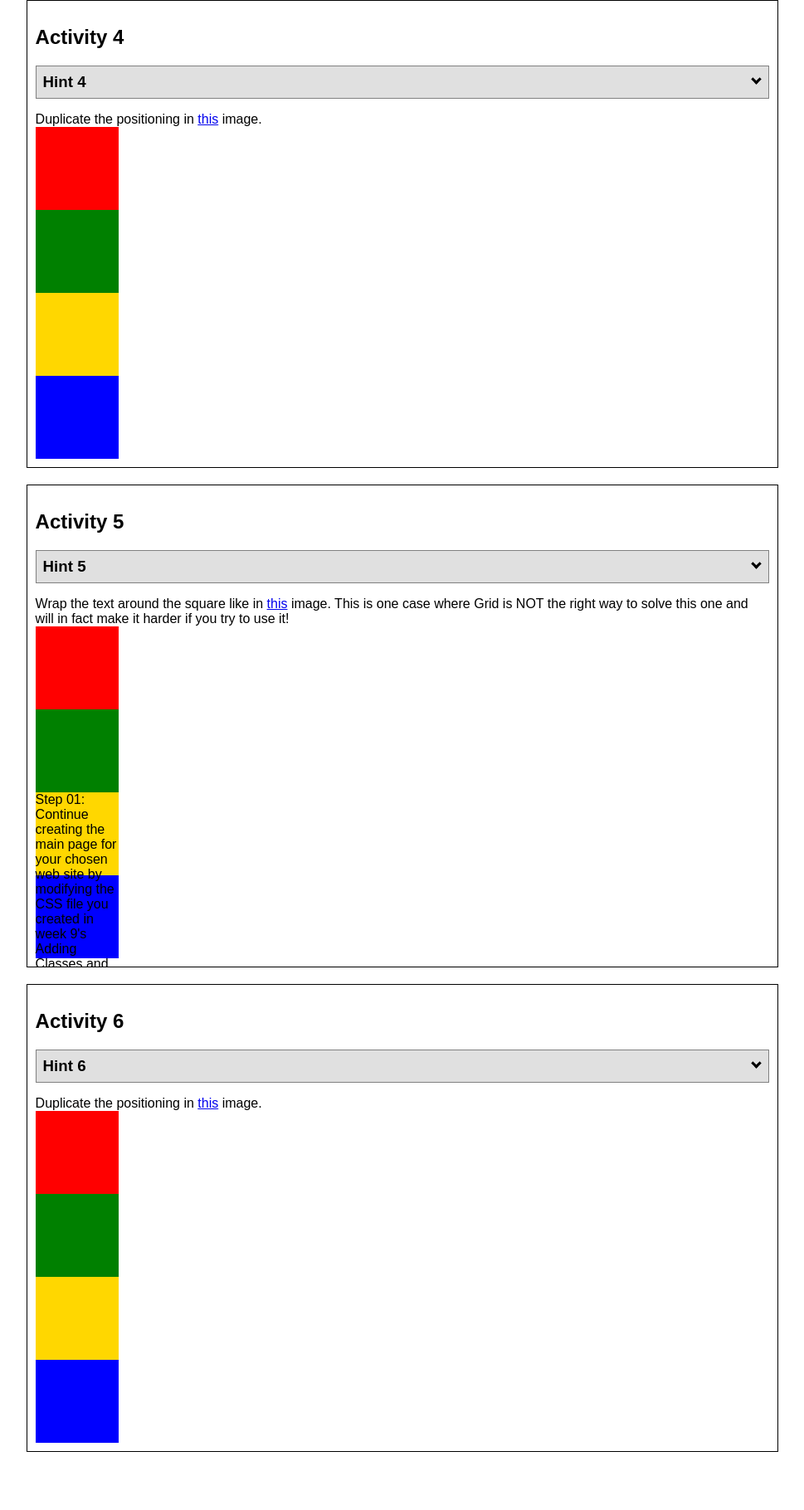
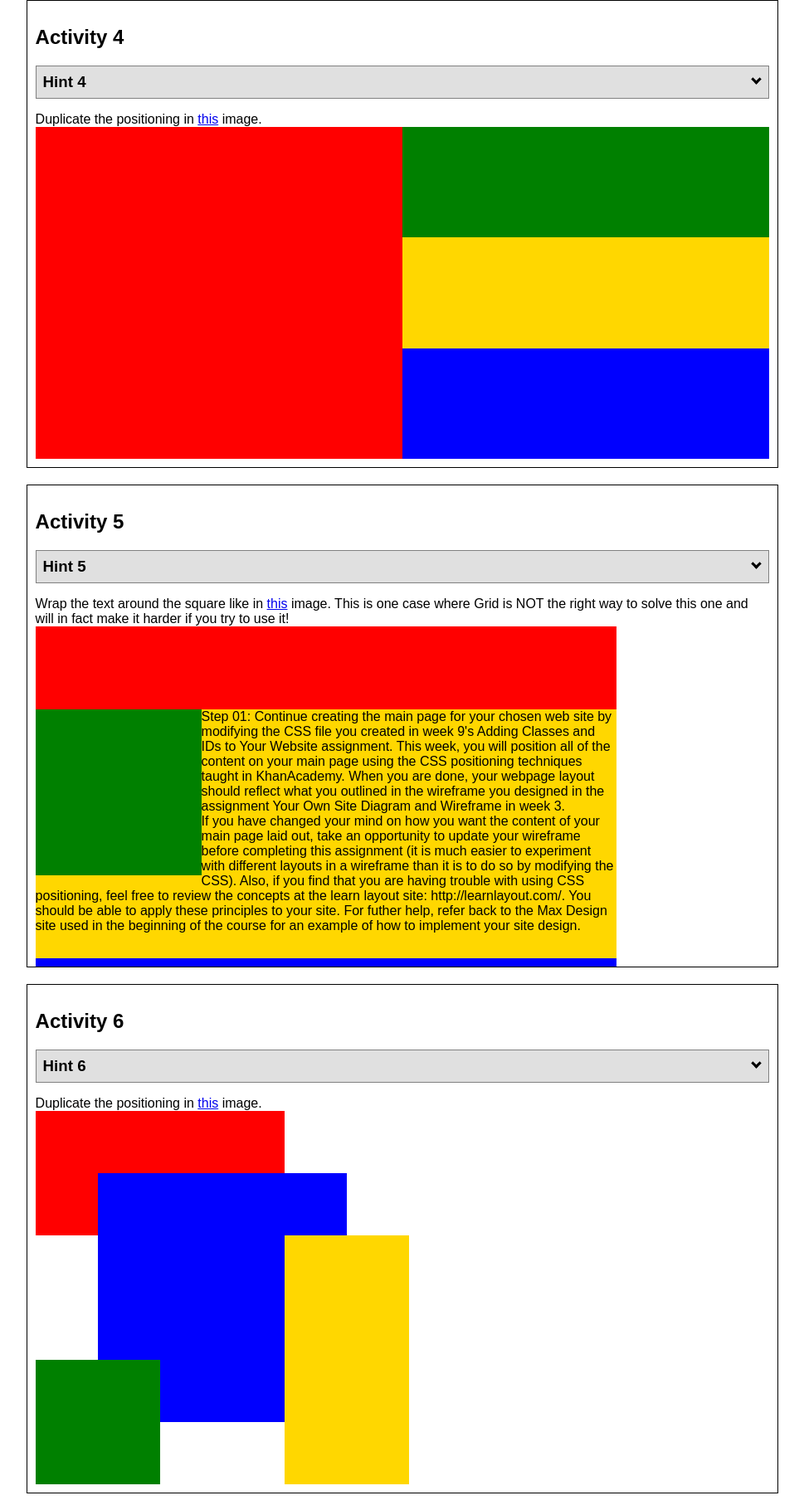
Before and after one commit to chrisglw/wdd130, a plain HTML site: page positioning/positioning.html in a window 1280 px wide. Shown: the part 2241-4061 px from the top of the page at 83% size, without its empty margins (155-1124 px from the left). Before the commit the page ends 4011 px from the top, so only its background shows below. Drawn offline with Linux system fonts and the light colour scheme.

Commit message:
positioning finished

```diff
--- a/positioning1/positionstyles.css
+++ b/positioning/positionstyles.css
@@ -71,102 +71,142 @@
 /* Activity 3 styles */
 .content3 {
   /* This is the parent of the activity 3 boxes. */
+  display: grid;
+  grid-template-columns: 1fr 10% 1fr;
+  grid-template-rows: 1r 1r 1r 1fr;
+  justify-items: center;
+  /* grid-gap: 20px; */
+
 }
 .red3 {
-  width: 100px;
+  width: 100%;
   height: 100px;
   background-color: red;
+  grid-column: 1/4;
+  grid-row: 1/2;
 }
 .green3 {
-  width: 100px;
-  height: 100px;
+  width: 100%;
+  height: 200px;
   background-color: green;
+  grid-column: 1/2;
+
 }
 .yellow3 {
-  width: 100px;
-  height: 100px;
+  width: 100%;
+  height: 200px;
   background-color: gold;
+  grid-column: 3/4;
 }
 .blue3 {
-  width: 100px;
+  width: 100%;
   height: 100px;
   background-color: blue;
+  grid-column: 1/4;
+  grid-row: 3/4;
 }
 /* Activity 4 styles */
 .content4 {
   /* This is the parent of the activity 4 boxes. */
   height: 400px;
+  display: grid;
+  grid-template-columns: 1fr 1fr;
+  grid-template-rows: 1fr 1fr 1fr;
 }
 .red4 {
-  width: 100px;
-  height: 100px;
+  width: 100%;
+  height: 100%;
   background-color: red;
+  grid-column: 1/2;
+  grid-row: 1/4;
 }
 .green4 {
-  width: 100px;
-  height: 100px;
+  width: 100%;
+  height: 100%;
   background-color: green;
+  grid-row: 1/2;
 }
 .yellow4 {
-  width: 100px;
-  height: 100px;
+  width: 100%;
+  height: 100%;
   background-color: gold;
+  grid-row: 2/3;
 }
 .blue4 {
-  width: 100px;
-  height: 100px;
+  width: 100%;
+  height: 100%;
   background-color: blue;
+  grid-row: 3/4;
 }
 /* Activity 5 styles */
 .content5 {
   /* This is the parent of the activity 5 boxes. */
   height: 400px;
+  width: 700px;
+  /* display: grid; */
+  /* grid-template-rows: 1fr 3fr 1fr; */
 }
 .red5 {
-  width: 100px;
+  width: 100%;
   height: 100px;
   background-color: red;
 }
 .green5 {
-  width: 100px;
-  height: 100px;
+  width: 200px;
+  height: 200px;
   background-color: green;
-
+  float: left;
 }
 .yellow5 {
-  width: 100px;
-  height: 100px;
+  width: 100%;
+  height: 75%;
   background-color: gold;
-
 }
 .blue5 {
-  width: 100px;
+  width: 100%;
   height: 100px;
   background-color: blue;
 }
 /* Activity 6 styles */
 .content6 {
   /* This is the parent of the activity 6 boxes. */
+  display: grid;
+  grid-template-columns: 1fr 1fr 150px 1fr 1fr;
+  grid-template-rows: 1fr 1fr 150px 1fr 1fr;
+  width: 450px;
+  height: 450px;
 }
 .red6 {
-  width: 100px;
-  height: 100px;
+  width: 100%;
+  height: 100%;
   background-color: red;
+  grid-column: 1/4;
+  grid-row: 1/3;
+  z-index: 1;
 }
 .green6 {
-  width: 100px;
-  height: 100px;
+  width: 100%;
+  height: 100%;
   background-color: green;
+  grid-column: 1/3;
+  grid-row: 4/6;
+  z-index: 3;
 }
 .yellow6 {
-  width: 100px;
-  height: 100px;
+  width: 100%;
+  height: 100%;
   background-color: gold;
+  grid-column: 4/6;
+  grid-row: 3/6;
+  z-index: 3;
 }
 .blue6 {
-  width: 100px;
-  height: 100px;
+  width: 100%;
+  height: 100%;
   background-color: blue;
+  grid-column: 2/5;
+  grid-row: 2/5;
+  z-index: 2;
 }
 
 
--- a/wwr/styles/style.css
+++ b/wwr/styles/style.css
@@ -34,7 +34,7 @@ nav a:hover {
 
 #hero-msg h1, #hero-msg h4 {
     text-align: center;
-    color: #f77f00;
+    color: #fcbf49;
 }
 
 .button-box{
```
Also changed, not shown: positioning/positioning.html (renamed from positioning1/positioning.html).
